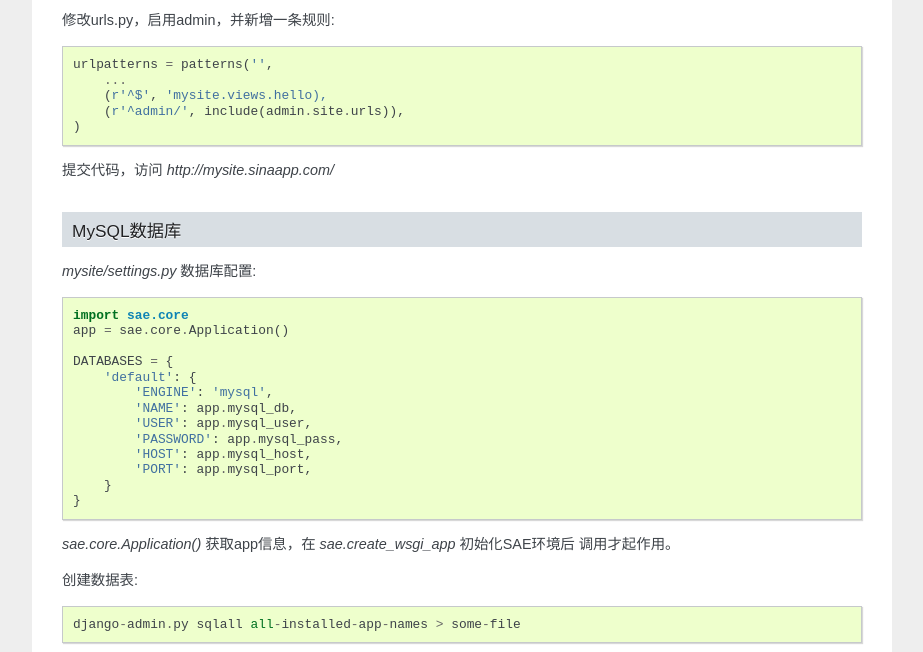
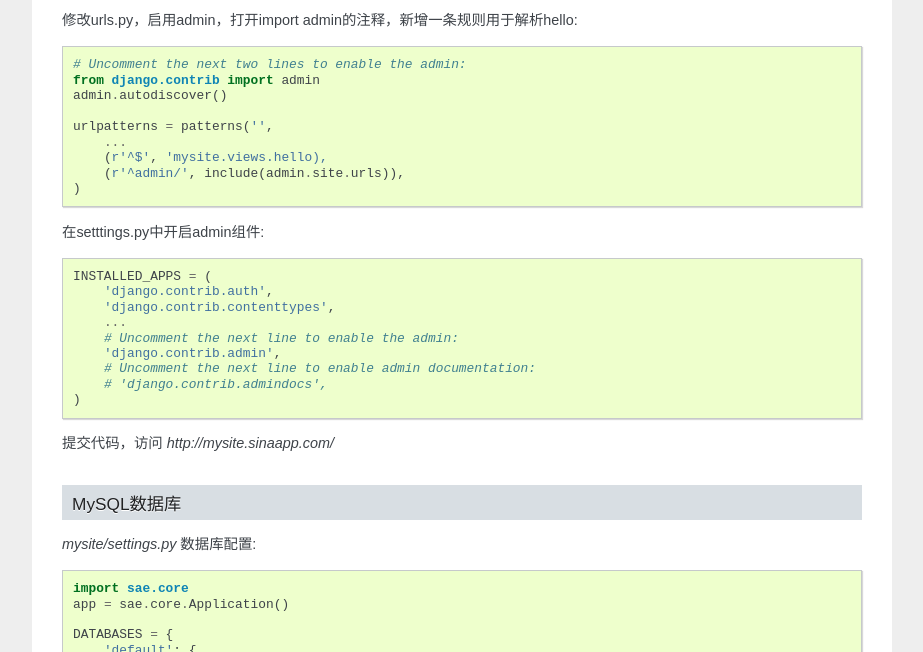
Before and after one commit to sinacloud/sae-python-dev-guide, a Sphinx documentation site: the page built from docs/manual.rst, in a window 1280 px wide and 900 px high, scrolled down 2705 px, cut to the strip 248-900 px from the top of the window. Shown: the whole strip, without its empty margins (198-1121 px from the left). Built offline with Sphinx 7.4.7, drawn with Linux system fonts in a browser that asks for light colours.

Commit message:
Add missing steps for activating django admin
Thanks to samhoo@gmail.com.

```diff
--- a/docs/manual.rst
+++ b/docs/manual.rst
@@ -149,13 +149,31 @@ NOTE: 目前SAE Python使用的是 *Django-1.2.7* 。
 
 .. literalinclude:: ../examples/pythondemo/1/mysite/views.py
 
-修改urls.py，启用admin，并新增一条规则::
+修改urls.py，启用admin，打开import admin的注释，新增一条规则用于解析hello::
 
-        urlpatterns = patterns('',
-            ...
-            (r'^$', 'mysite.views.hello),
-            (r'^admin/', include(admin.site.urls)),
-        )
+    # Uncomment the next two lines to enable the admin:
+    from django.contrib import admin
+    admin.autodiscover()
+
+    urlpatterns = patterns('',
+        ...
+        (r'^$', 'mysite.views.hello),
+        (r'^admin/', include(admin.site.urls)),
+    )
+
+
+在setttings.py中开启admin组件::
+
+    INSTALLED_APPS = (
+        'django.contrib.auth',
+        'django.contrib.contenttypes',
+        ...
+        # Uncomment the next line to enable the admin:
+        'django.contrib.admin',
+        # Uncomment the next line to enable admin documentation:
+        # 'django.contrib.admindocs',
+    )
+
 
 提交代码，访问 `http://mysite.sinaapp.com/`
 
```
